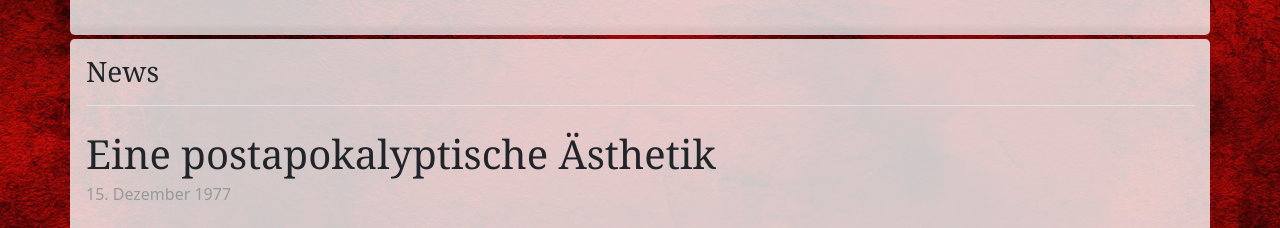
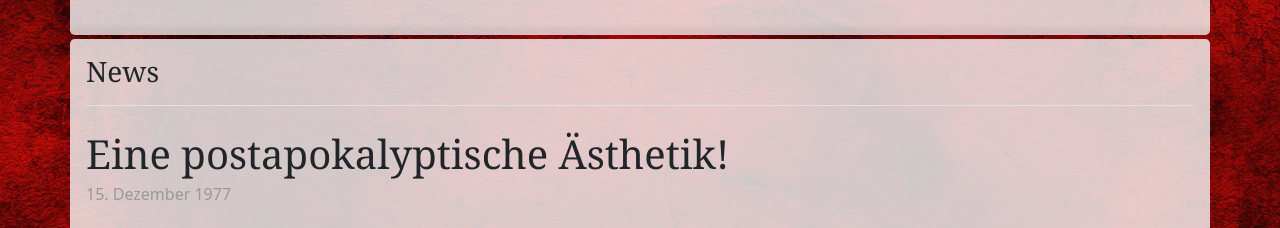
Before and after one commit to ShakirPlayZ/tfc-website, a React (Vite) app in the folder frontend/: page /newspaper in a window 1280 px wide. Shown: the part 880-1108 px from the top of the page. Built offline with nearby package versions, Linux system fonts and the light colour scheme.

Commit message:
Text angepasst

```diff
--- a/frontend/src/pages/Newspaper.tsx
+++ b/frontend/src/pages/Newspaper.tsx
@@ -74,7 +74,7 @@ const NewspaperPage: React.FC = () => {
                         </h3>
 
                         <div className="blog-post">
-                            <h2 className="blog-post-title">Eine postapokalyptische Ästhetik</h2>
+                            <h2 className="blog-post-title">Eine postapokalyptische Ästhetik!</h2>
                             <p className="blog-post-meta">15. Dezember 1977</p>
                             <p>
                                 Die Insel vereint eine unverkennbare sowjetische Ästhetik mit Elementen eines
```
